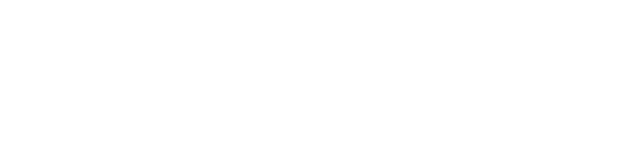
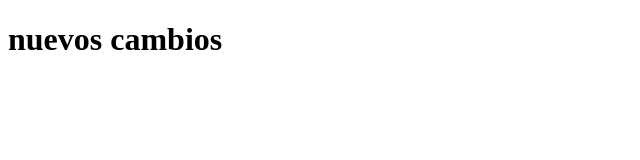
Before and after one commit to ELIHUDTALONIA/aspirantes-mir-ejercicioi-3, a plain HTML site: page index.html in a window 1280 px wide. Shown: the whole page, without its empty margins (0-640 px from the left). Drawn offline with Linux system fonts and the light colour scheme.

Commit message:
nuevos cambios en la rama develop

```diff
--- a/index.html
+++ b/index.html
@@ -6,6 +6,6 @@
     <title>Document</title>
 </head>
 <body>
-
+    <h1>nuevos cambios</h1>
 </body>
 </html>
```
Also changed, not shown: 1 other file.
